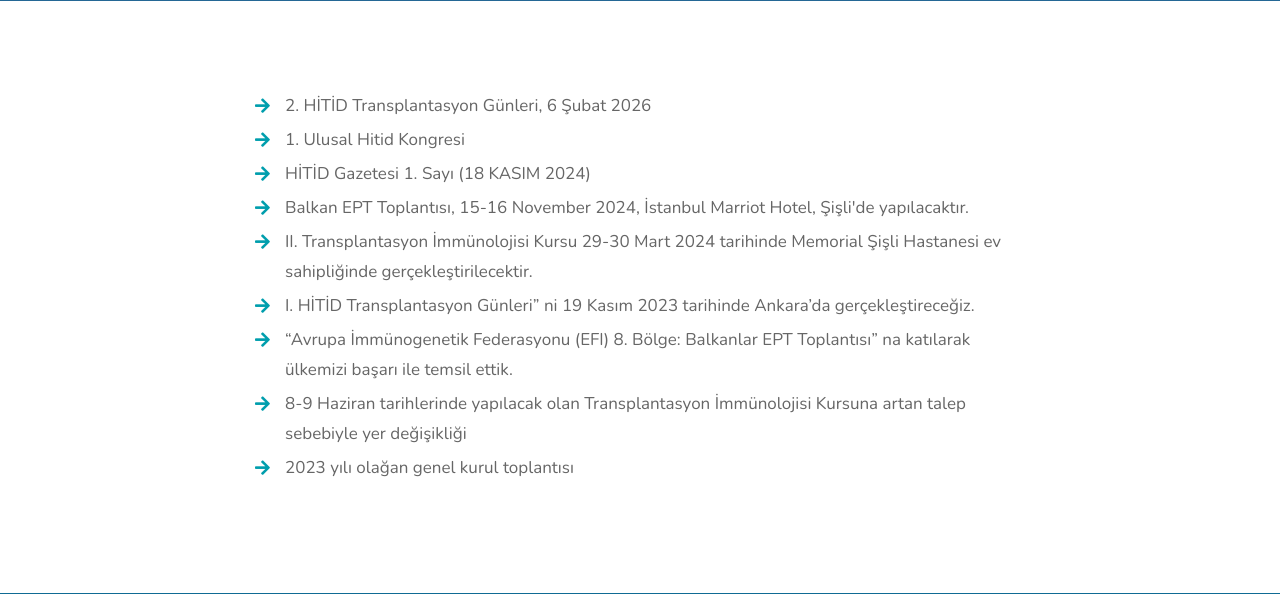
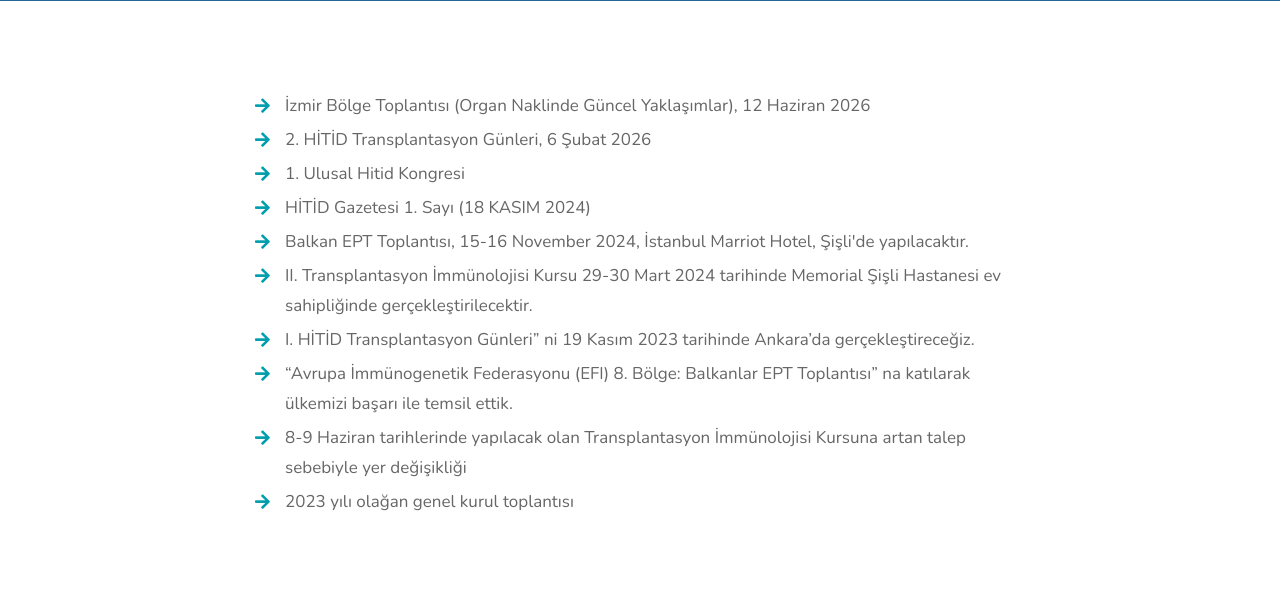
Before and after one commit to haksoz/hitid-next, a PHP site: page /duyurular.php in a window 1280 px wide. Shown: the part 324-918 px from the top of the page. Run offline with PHP 8.4, Linux system fonts and the light colour scheme; grey boxes are pictures that could not be loaded.

Commit message:
Duyuru eklendi.

```diff
--- a/duyurular.php
+++ b/duyurular.php
@@ -33,6 +33,9 @@
                                  <div class="col-md-12 col-sm-12 col-lg-8  order-mobile-first">
                                     <div class="post-detail w-100">
                                         <ul class="mb-0 list-unstyled">
+                                            <li>
+                                                <a href="/faaliyetler/12-haziran-2026-hitid-izmir-bolge-toplantisi.php">İzmir Bölge Toplantısı (Organ Naklinde Güncel Yaklaşımlar), 12 Haziran 2026 </a>
+                                            </li>
                                             <li>
                                                 <a href="/duyurular/2-hitid-transplantasyon-gunleri-6-subat-2026.php">2. HİTİD Transplantasyon Günleri, 6 Şubat 2026</a>
                                             </li>
```
